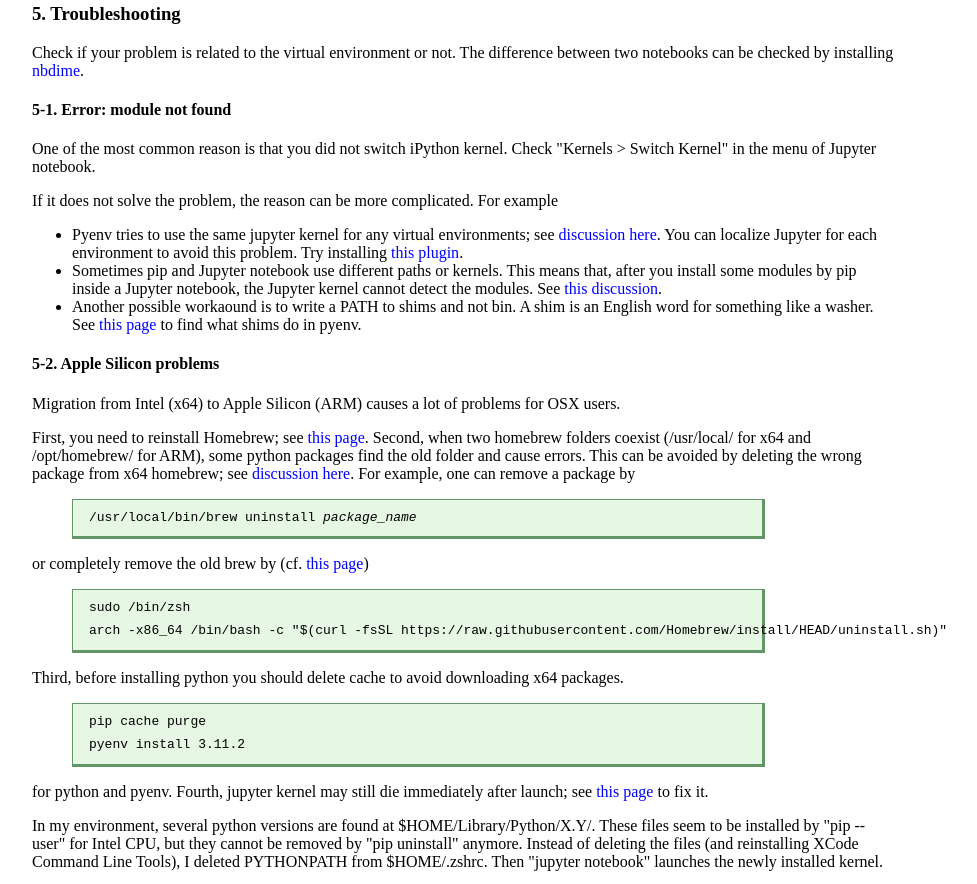
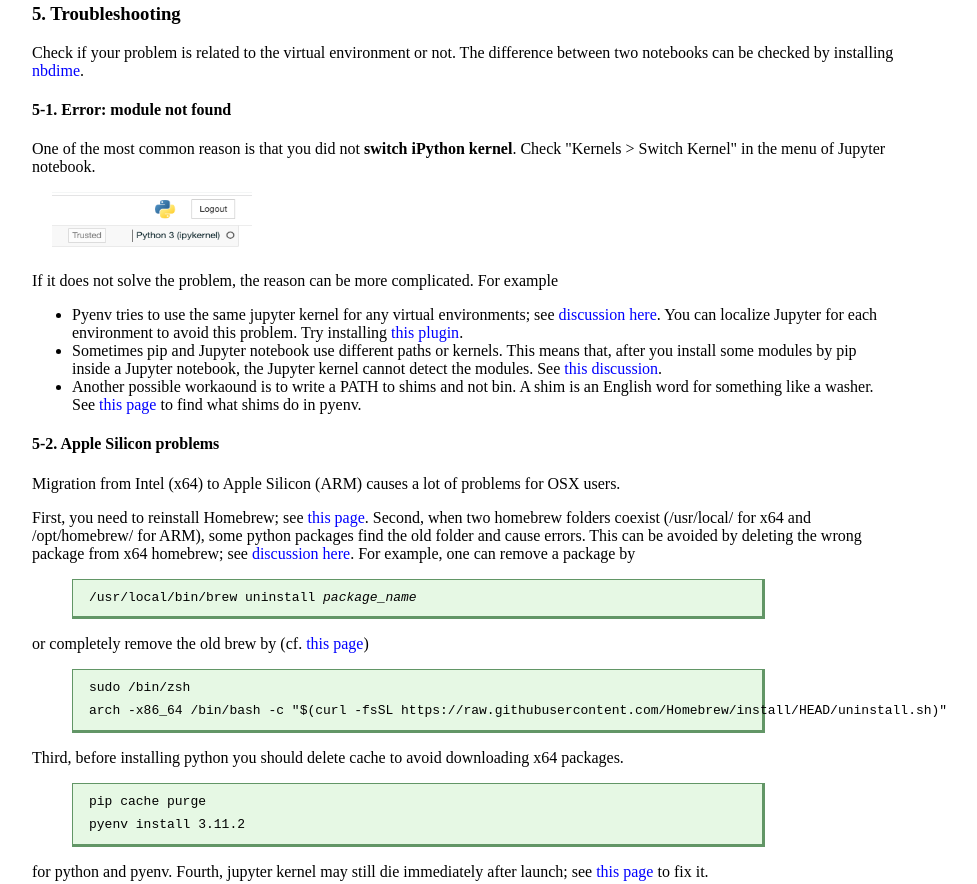
Before and after one commit to suzuki-r/suzuki-r.github.io, a plain HTML site: page link/Jupyter.html in a window 1280 px wide. Shown: the part 3425-4309 px from the top of the page, without its empty margins (163-1140 px from the left). Drawn offline with Linux system fonts and the light colour scheme.

Commit message:
modify Jupyter
added a PNG file

```diff
--- a/link/Jupyter.html
+++ b/link/Jupyter.html
@@ -219,9 +219,12 @@ div.comments{margin: 0px auto; text-align: left; width: 90%; background-color:wh
             </p>
             <h4>5-1. Error: module not found</h4>
             <p>
-              One of the most common reason is that you did not switch iPython kernel.
+              One of the most common reason is that you did not <b>switch iPython kernel</b>.
               Check "Kernels > Switch Kernel" in the menu of Jupyter notebook.
             </p>
+            <div style="margin-left: 20px;">
+              <img src="switch_kernel.png" alt="PNG" width="200" height="60">
+            </div>
             <p>
               If it does not solve the problem, the reason can be more complicated. For example
             </p>
```
Also changed, not shown: link/switch_kernel.png (added).
